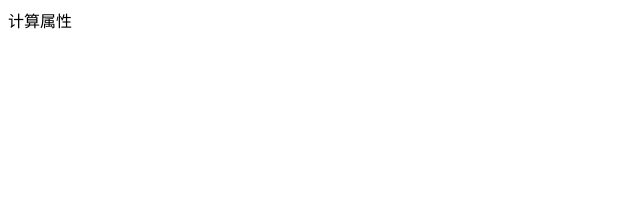
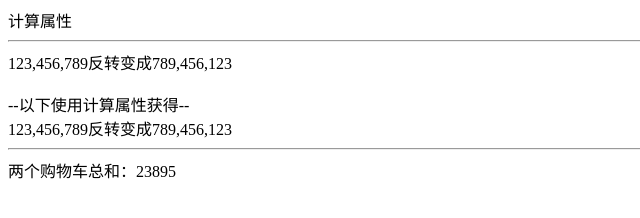
Before and after one commit to Suizhazha/wh, a plain HTML site: page review-Vue/vue3.html in a window 1280 px wide. Shown: the whole page, without its empty margins (0-640 px from the left). Drawn offline with nearby package versions, Linux system fonts and the light colour scheme.

Commit message:
购物车的物品总价

```diff
--- a/review-Vue/vue3.html
+++ b/review-Vue/vue3.html
@@ -10,17 +10,64 @@
 <body>
 <div id="app">
   {{msg}}
+  <hr>
+{{text}}反转变成{{text.split(',').reverse().join(',')}}
+  <br><br>
+  --以下使用计算属性获得--
+  <br>
+  {{text}}反转变成{{ reverseText }}
+  <hr>
+两个购物车总和：{{prices}}
+
+
+
 </div>
 
 <script src="https://cdn.jsdelivr.net/npm/vue@2.5.16/dist/vue.js"></script>
 <script>
-
+  //计算购物车中所有物品价格
   const app = new Vue({
     el:'#app',
     data:{
-      msg:'计算属性'
+      msg:'计算属性',
+      text:'123,456,789',
+      package1:[
+        {
+        name:'iPhone',
+        price:6599,
+        count:2
+      },
+        {
+        name:'iPad',
+          price:2699,
+          count:1
+      }],
+      //for只能遍历数组，一个也要加[]
+      package2:[
+        {
+          name:'xiaomi',
+          price:3999,
+          count:2
+        }
+      ]
+    },
+    computed:{
+      reverseText(){
+        return this.text.split(',').reverse().join(',')
+      },
+  prices(){
+        let sum =0
+    for (let i = 0; i <this.package1.length ; i++) {
+      sum+=this.package1[i].price*this.package1[i].count
     }
+    for (let j = 0; j <this.package2.length ; j++) {
+      sum+=this.package2[j].price*this.package2[j].count
+    }
+    return sum
+}
+    },
   })
+
 </script>
 </body>
 </html>
```
